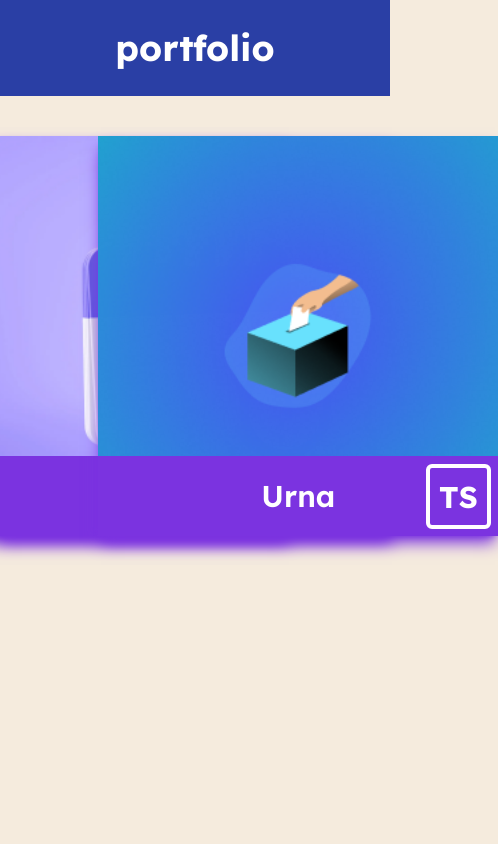
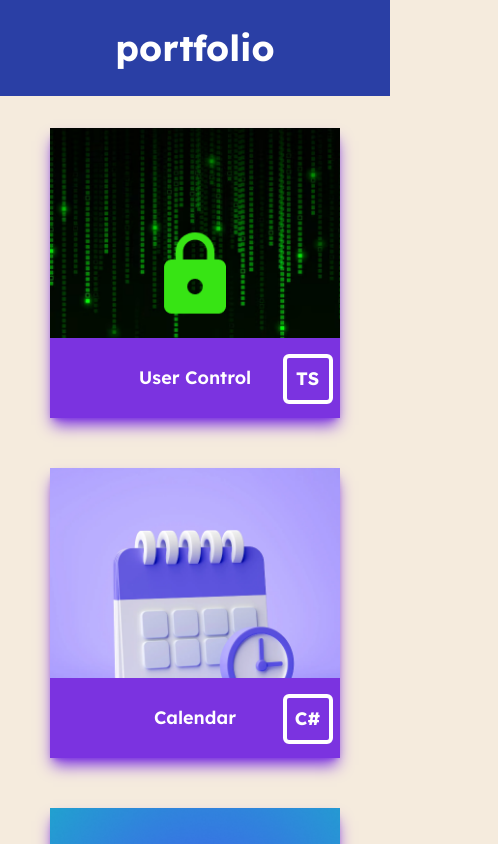
Before and after one commit to ALAN-MS-SU/Portfolio, a Next.js app: page / in a window 390 px wide. Shown: the top 844 px of the page, 498 px wide, since content can reach past the window. Built offline with nearby package versions, Linux system fonts and the light colour scheme.

Commit message:
add home responsiveness

```diff
--- a/src/Components/Pieces/Box/Box.tsx
+++ b/src/Components/Pieces/Box/Box.tsx
@@ -5,7 +5,7 @@ import { useRouter } from "next/navigation";
 export function Box({ Project, ID }: { Project: Project; ID: number }) {
   const router = useRouter();
   return (
-    <div className="group/animate w-[400px] h-[400px] hover:scale-106 transition-all cursor-pointer perspective-midrange duration-[.5s]">
+    <div className="group/animate xl:w-[390px] xl:h-[390px] md:w-[475px] md:h-[475px] sm:w-[400px] sm:h-[400px] w-[290px] h-[290px] hover:scale-106 transition-all cursor-pointer perspective-midrange duration-[.5s]">
       <div
         className="group-hover/animate:rotate-x-[10deg] transition-all duration-[.5s] shadow-lg shadow-secondary group-hover/animate:shadow-2xl"
         onClick={() => {
@@ -18,11 +18,11 @@ export function Box({ Project, ID }: { Project: Project; ID: number }) {
         <Image className="w-full h-full" src={Project.Photo} alt="Photo" />
         <div className="absolute bottom-0 h-[80px] flex justify-center items-center w-full">
           <div className="bg-secondary relative w-full transition-all ease-in h-full z-[0] opacity-100 group-hover/animate:opacity-0">
-            <h1 className="transition-all ease-in flex justify-center items-center font-semibold h-full opacity-100 text-text-primary text-3xl z-[1] group-hover/animate:opacity-0">
+            <h1 className="transition-all ease-in flex justify-center items-center font-semibold h-full opacity-100 text-text-primary lg:text-3xl md:text-xl text-lg  z-[1] group-hover/animate:opacity-0">
               {Project.Name}
             </h1>
-            <div className="relative bottom-[90%] left-[calc(100%-65px-7.5px)] flex justify-center items-center h-[65px] w-[65px] border-[4px] border-text-primary rounded-md">
-              <p className="text-3xl font-bold text-text-primary">
+            <div className="relative sm:bottom-[90%] sm:left-[calc(100%-65px-7.5px)] bottom-[80%] left-[calc(100%-50px-7.5px)] flex justify-center items-center sm:h-[65px] sm:w-[65px] h-[50px] w-[50px] border-[4px] border-text-primary rounded-md">
+              <p className="lg:text-3xl md:text-xl text-lg font-bold text-text-primary">
                 {Project.Language}
               </p>
             </div>
--- a/src/Components/Pieces/Box/View.tsx
+++ b/src/Components/Pieces/Box/View.tsx
@@ -3,7 +3,7 @@ import { Box } from "./Box";
 
 export function ViewProjects() {
   return (
-    <div className=" w-full p-10 grid-cols-3 row-auto grid justify-items-center">
+    <div className=" w-full xl:p-10 gap-y-[50px] xl:pl-4 xl:pr-4 xl:grid-cols-3 lg:pl-0 lg:pr-0 lg:p-8 lg:grid-cols-2 sm:grid-cols-1 row-auto grid justify-items-center p-0 pt-8">
       {projects.map((project, index) => {
         return <Box Project={project} key={index} ID={index} />;
       })}
```
